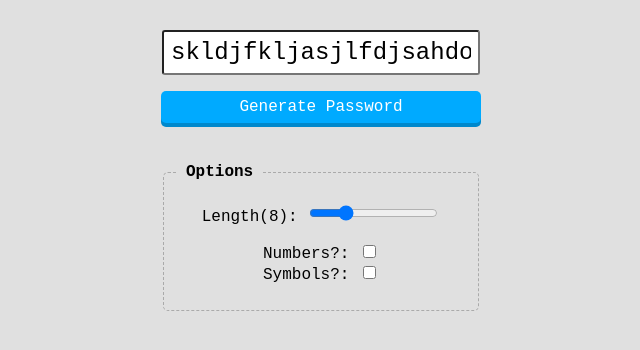
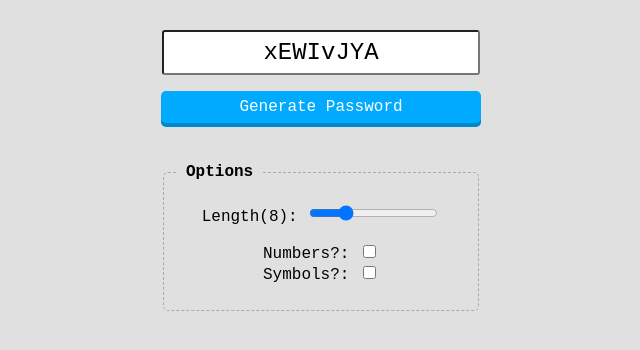
Before and after one commit to try46/Create-password-generator-with-JavaScript, a plain HTML site: page src/index.html in a window 1280 px wide. Shown: the whole page, without its empty margins (319-959 px from the left). Drawn offline with Linux system fonts and the light colour scheme.

Commit message:
全てを実装した

```diff
--- a/src/index.html
+++ b/src/index.html
@@ -64,7 +64,7 @@
 			<legend>Options</legend>
 			<p>Length(<span id="label">8</span>): <input type="range" id="slider" value="8" min="4" max="20" </p>
 				<p>
-					Numbers?: <input type="checkbox" /><br /> Symbols?: <input type="checkbox" />
+					Numbers?: <input type="checkbox" id="numbers"/><br /> Symbols?: <input type="checkbox" id="symbols"/>
 				</p>
 		</fieldset>
 	</div>
@@ -77,9 +77,35 @@
 			var label = document.getElementById('label');
 			var btn = document.getElementById('btn');
 			var result = document.getElementById('result');
+			var number=document.getElementById('number');
+			var symbols=document.getElementById('symbols');
 
-			function getPassword(){
-				result.value = 'skldjfkljasjlfdjsahdofj';
+
+			function getPassword() {
+				var seed_letters = 'abcdefghijklmnopqrstuvwxyz';
+				var seed_numbers='0123456789';
+				var seed_symbols='!""#$%&()"=~^|_/?.>,<';
+				var seed;
+				var len = slider.value;
+				var pwd = '';
+
+				seed=seed_letters+seed_letters.toUpperCase();
+				if(numbers.checked===true){
+					seed+=seed_numbers;
+				}
+				if(symbols.checked){
+					seed+=seed_symbols;
+				}
+				/**
+				for (var i = 0; i < len; i++) {
+					pwd += seed[Math.floor(Math.random() * seed.length)];
+				}
+				result.value = pwd;
+				*/
+				while (len--) {
+					pwd += seed[Math.floor(Math.random() * seed.length)];
+				}
+				result.value = pwd;
 			}
 
 			slider.addEventListener('change', function() {
```
